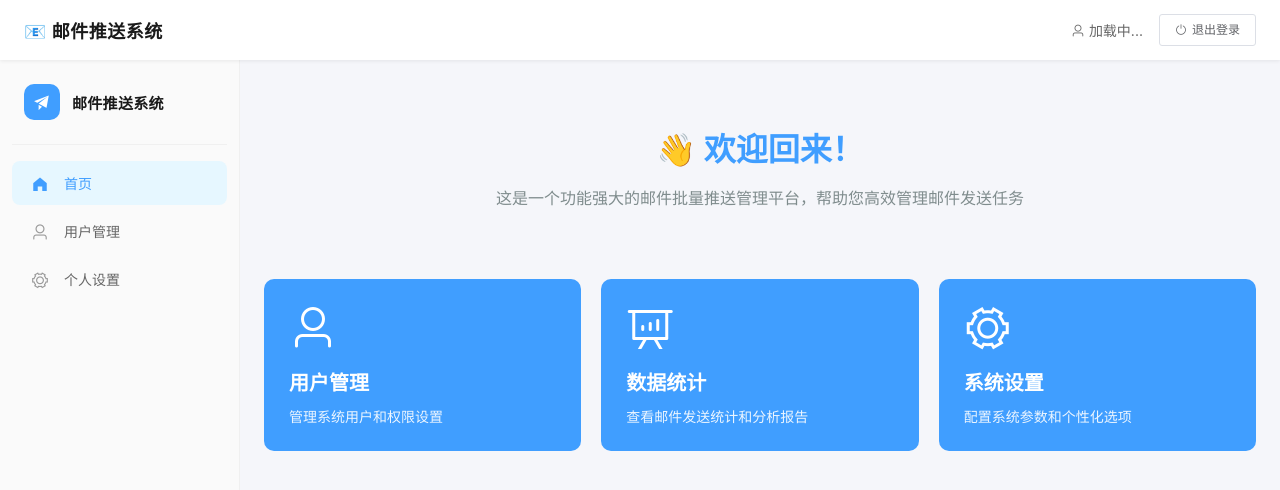
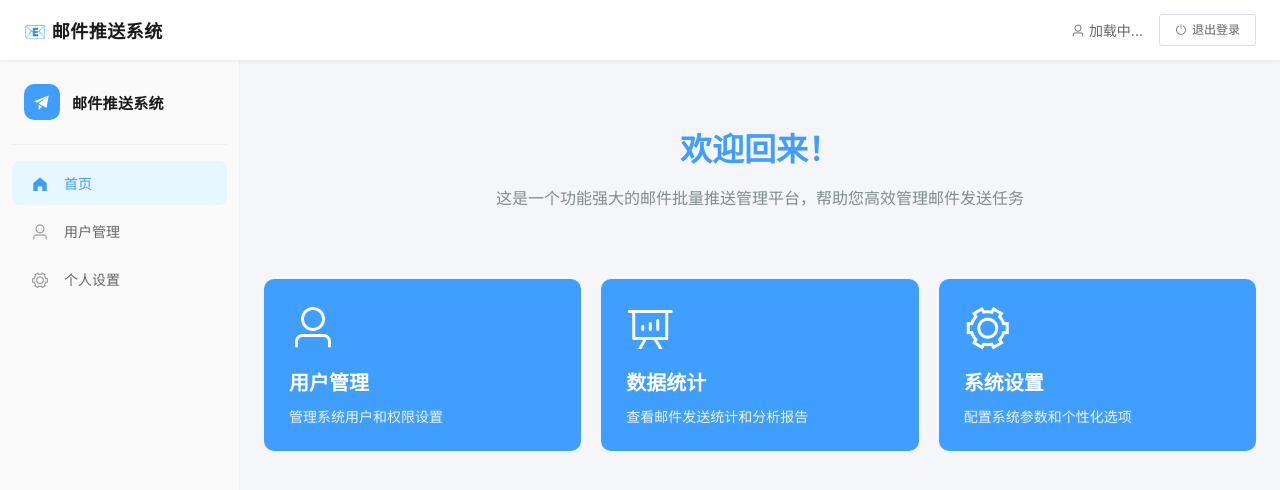
Before and after one commit to sunkolin/open-template, a Vue app in the folder frontend/: page / in a window 1280 px wide. Shown: the top 490 px of the page. Built offline with nearby package versions, Linux system fonts and the light colour scheme; no server answers; sample sign-in values are in the browser's storage.

Commit message:
去掉小手图标

```diff
--- a/frontend/src/views/home/index.vue
+++ b/frontend/src/views/home/index.vue
@@ -1,7 +1,7 @@
 <template>
   <div class="home-content">
     <div class="welcome-section">
-      <h1>👋 欢迎回来！</h1>
+      <h1>欢迎回来！</h1>
       <p>这是一个功能强大的邮件批量推送管理平台，帮助您高效管理邮件发送任务</p>
     </div>
 
```
